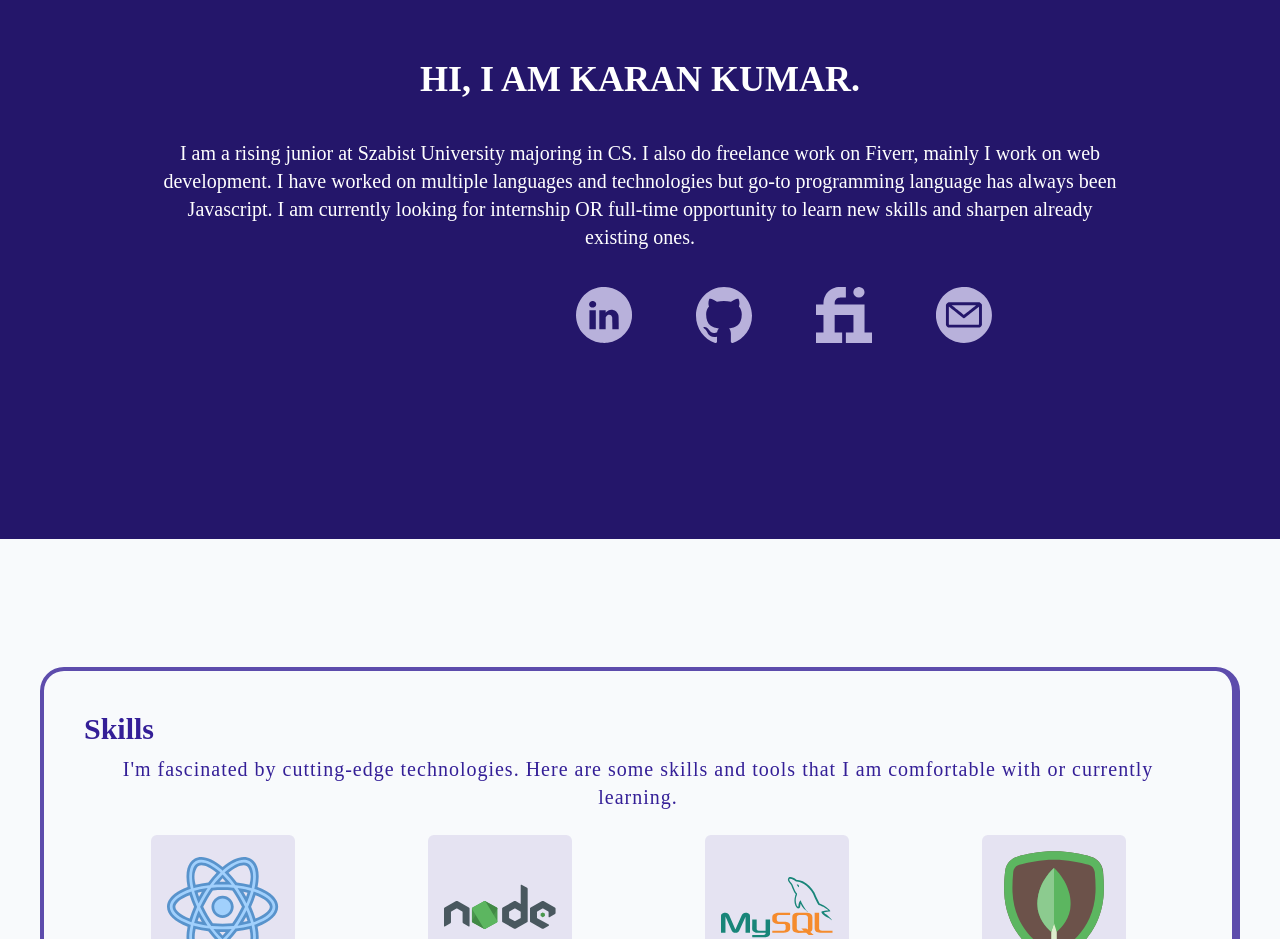
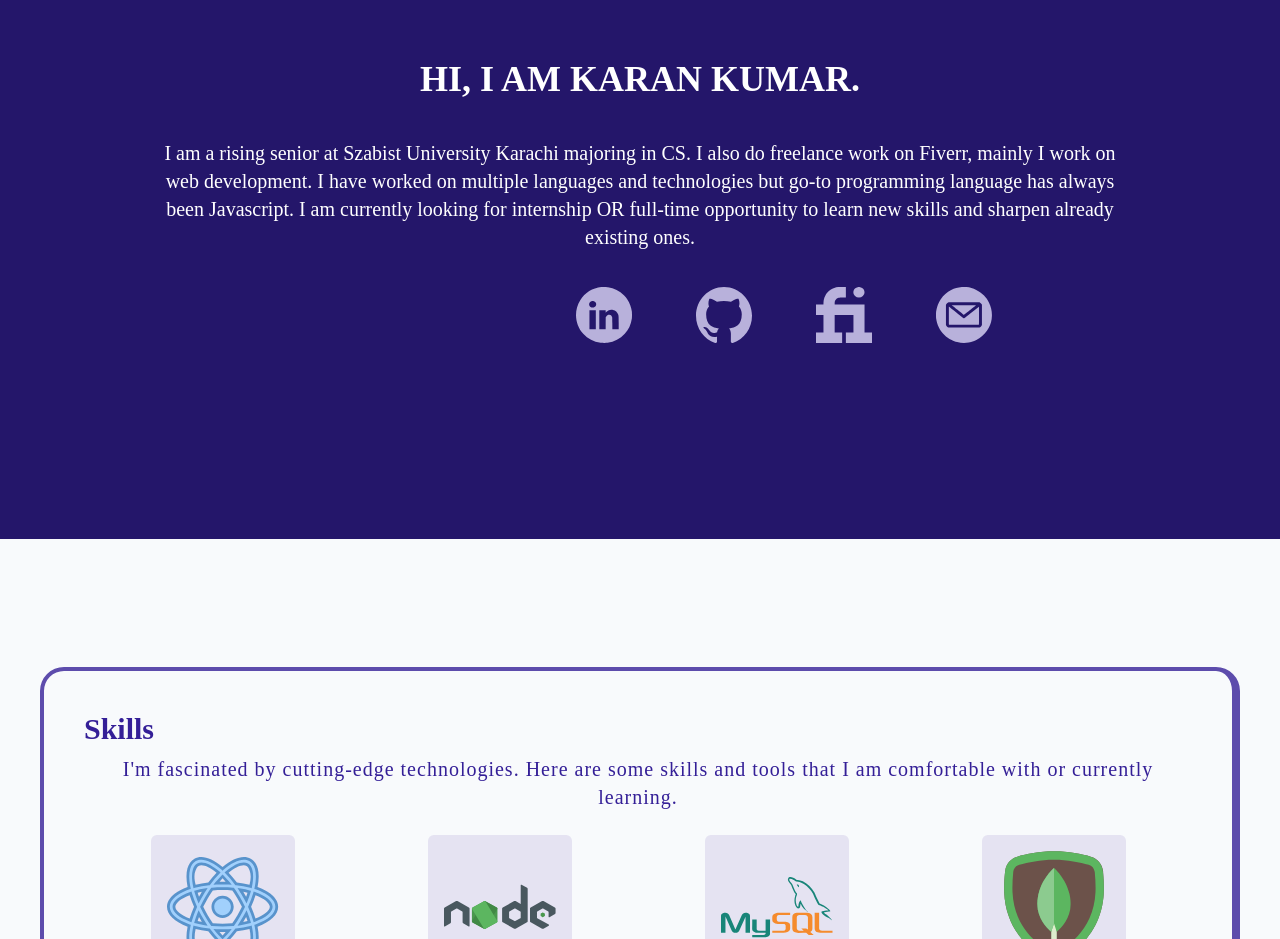
Before and after one commit to KaranKumarr/Portfolio, a React (Create React App) app: page / in a window 1280 px wide. Shown: the part 1140-2079 px from the top of the page. Built offline with nearby package versions, Linux system fonts and the light colour scheme.

Commit message:
Update PersonalInfo.jsx

```diff
--- a/src/components/PersonalInfo.jsx
+++ b/src/components/PersonalInfo.jsx
@@ -17,7 +17,7 @@ export default function PersonalInfo() {
             <div className='bg-blueBell-600 text-white text-center lg:p-40 md:p-28 sm:p-16 p-8'>
                 <h1 className='font-bold main-heading sm:my-10 my-4'>HI, I AM KARAN KUMAR.</h1>
                 <p className='subtitle'>
-                    I am a rising junior at Szabist University majoring in CS. I also do freelance work on Fiverr, mainly I work on web development. I have worked on multiple languages and technologies but go-to programming language has always been Javascript. I am currently looking for internship OR full-time opportunity to learn new skills and sharpen already existing ones.
+                    I am a rising senior at Szabist University Karachi majoring in CS. I also do freelance work on Fiverr, mainly I work on web development. I have worked on multiple languages and technologies but go-to programming language has always been Javascript. I am currently looking for internship OR full-time opportunity to learn new skills and sharpen already existing ones.
                 </p>
                 <div className='flex justify-center items-center'>
                     <Icons />
```
